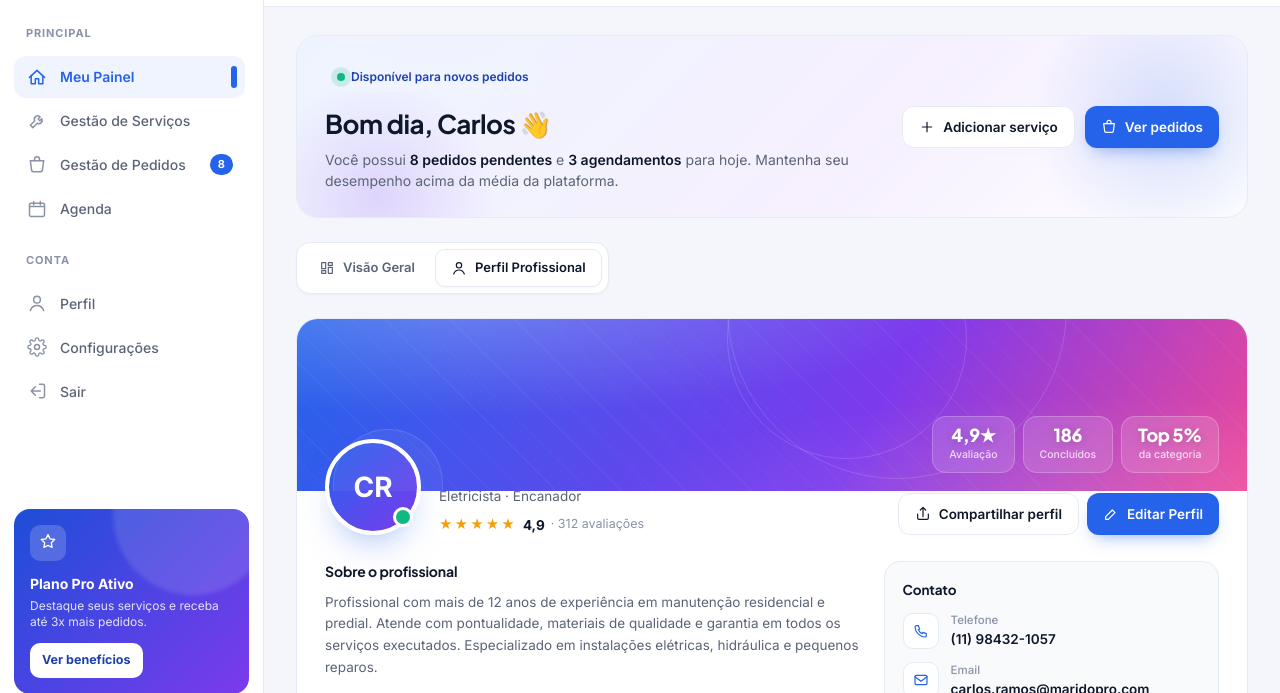
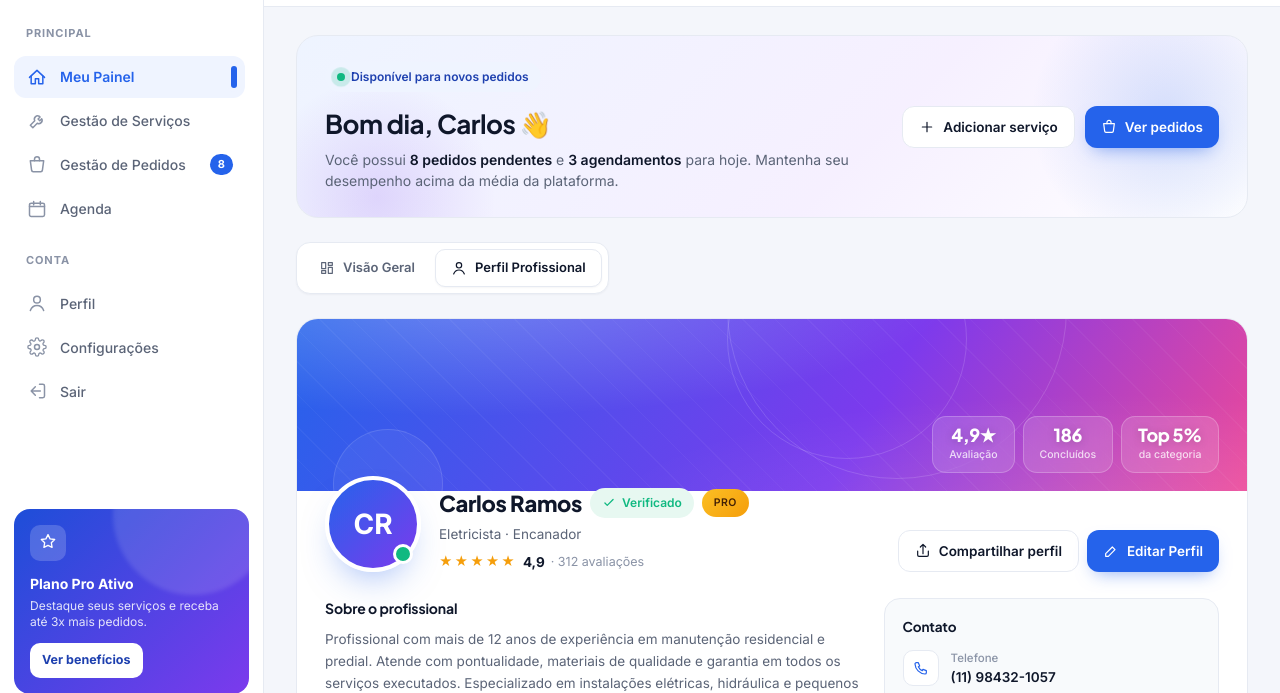
Before and after one commit to garotosdeprograma1/pias-16-09, a plain HTML site: page frontend/funcionario/funcionario-dashboard.html in a window 1280 px wide. Both pictures are taken after a click on the link "Perfil". Shown: the part 88-781 px from the top of the page. Drawn offline with Linux system fonts and the light colour scheme.

Commit message:
Updated funcionario-dashboard.css

```diff
--- a/frontend/funcionario/funcionario-dashboard.css
+++ b/frontend/funcionario/funcionario-dashboard.css
@@ -428,9 +428,10 @@ ul, ol { list-style: none; }
 .cover-stat:hover { background: rgba(255,255,255,.2); transform: translateY(-2px); }
 .cover-stat strong { font-size: 18px; font-weight: 800; color: #fff; font-family: "Plus Jakarta Sans", "Inter", sans-serif; letter-spacing: -.02em; line-height: 1; text-shadow: 0 1px 8px rgba(0,0,0,.18); }
 .cover-stat span { font-size: 10.5px; color: rgba(255,255,255,.78); font-weight: 500; white-space: nowrap; }
-.profile__head { display: flex; flex-wrap: wrap; gap: 18px; padding: 0 28px 22px; margin-top: -52px; align-items: flex-end; justify-content: space-between; }
+.profile__head { display: flex; flex-wrap: wrap; gap: 18px; padding: 0 28px 22px; margin-top: -52px; align-items: flex-end; justify-content: space-between; position: relative; z-index: 3; }
 .profile__id { display: flex; gap: 18px; align-items: flex-end; flex-wrap: wrap; }
-.profile__id .avatar--xl { border: 4px solid var(--bg-elev); }
+.profile__id .avatar--xl { border: 4px solid var(--bg-elev); flex-shrink: 0; }
+.profile__id > div { padding-top: 48px; }
 .profile__name { display: flex; align-items: center; gap: 8px; flex-wrap: wrap; }
 .profile__name h3 { font-family: "Plus Jakarta Sans", "Inter", sans-serif; font-size: 22px; font-weight: 800; letter-spacing: -.015em; color: var(--text); }
 .profile__role { color: var(--text-muted); font-size: 13.5px; margin-top: 4px; }
```
